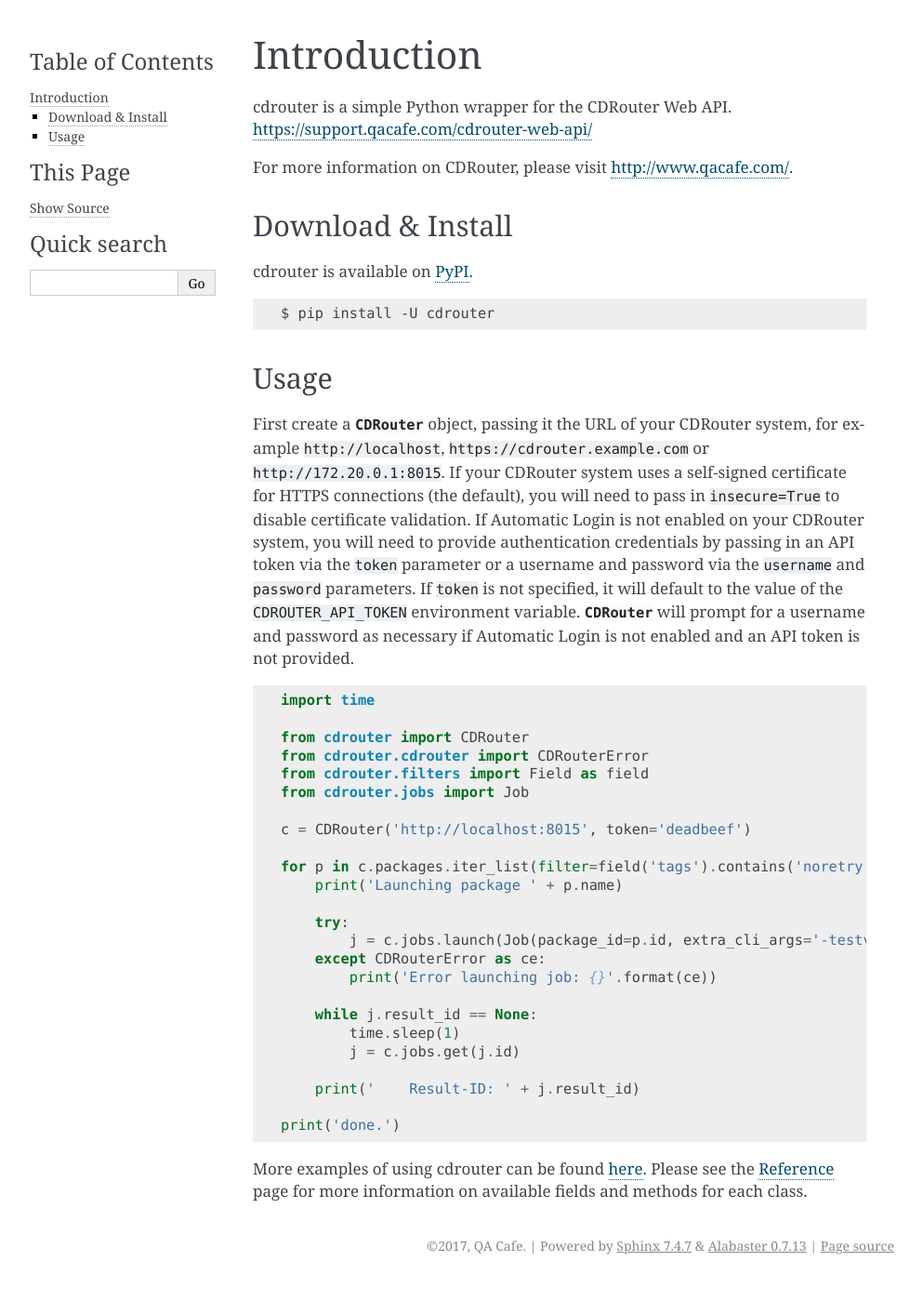
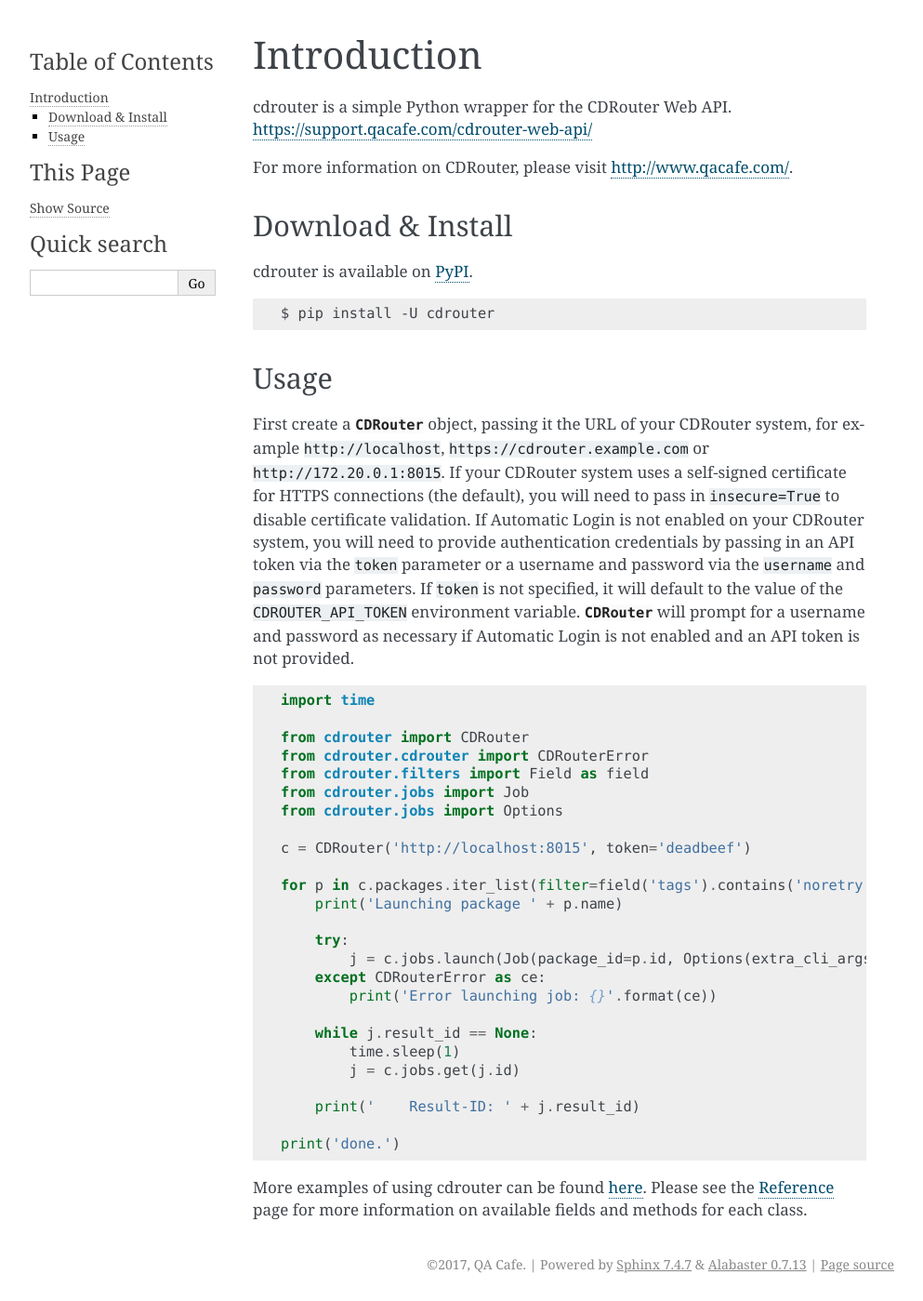
Before and after one commit to qacafe/cdrouter.py, a Sphinx documentation site: the page built from docs/introduction.rst, in a window 1280 px wide. Shown: the whole page at 93% size, without its empty margins (148-1141 px from the left). Built offline with Sphinx 7.4.7, drawn with Linux system fonts in a browser that asks for light colours.

Commit message:
Minor fix to usage example in Introduction docs

```diff
--- a/docs/introduction.rst
+++ b/docs/introduction.rst
@@ -44,6 +44,7 @@
     from cdrouter.cdrouter import CDRouterError
     from cdrouter.filters import Field as field
     from cdrouter.jobs import Job
+    from cdrouter.jobs import Options
 
     c = CDRouter('http://localhost:8015', token='deadbeef')
 
@@ -51,7 +52,7 @@
         print('Launching package ' + p.name)
 
         try:
-            j = c.jobs.launch(Job(package_id=p.id, extra_cli_args='-testvar myvar=example'))
+            j = c.jobs.launch(Job(package_id=p.id, Options(extra_cli_args='-testvar myvar=example')))
         except CDRouterError as ce:
             print('Error launching job: {}'.format(ce))
 
```
